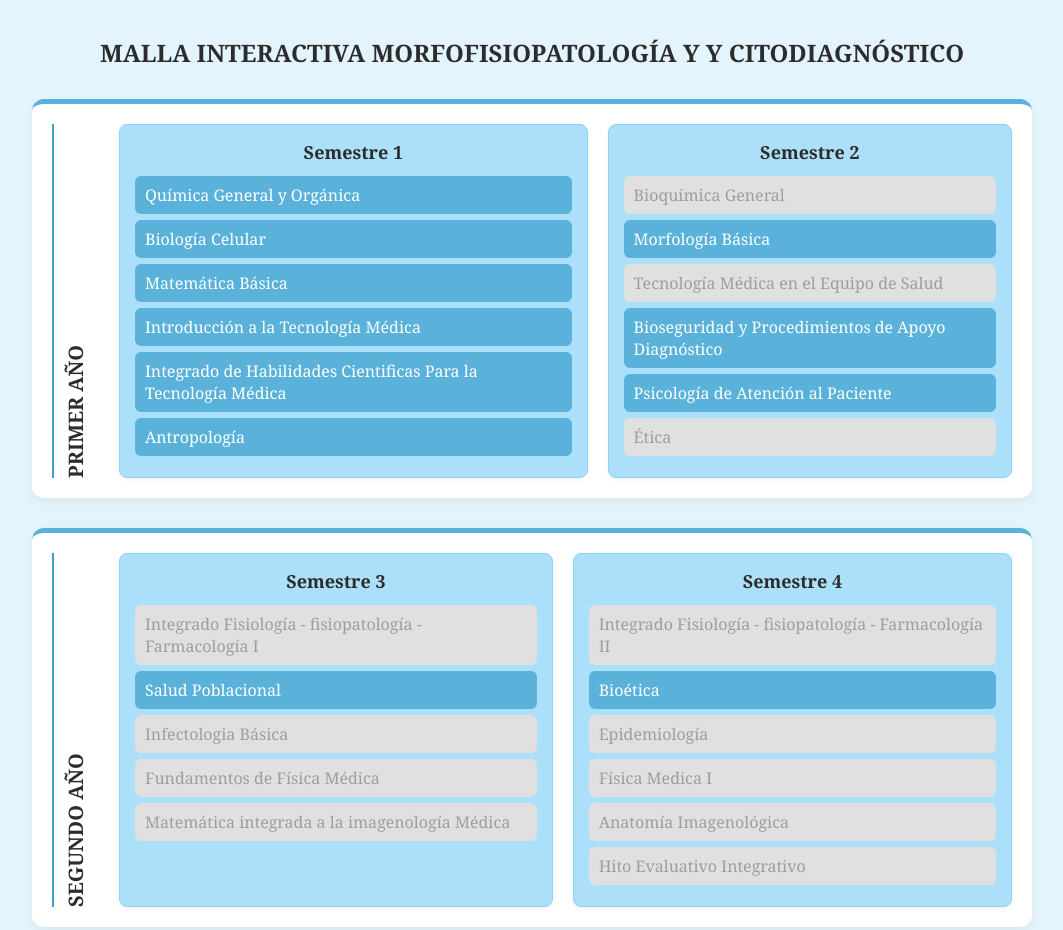
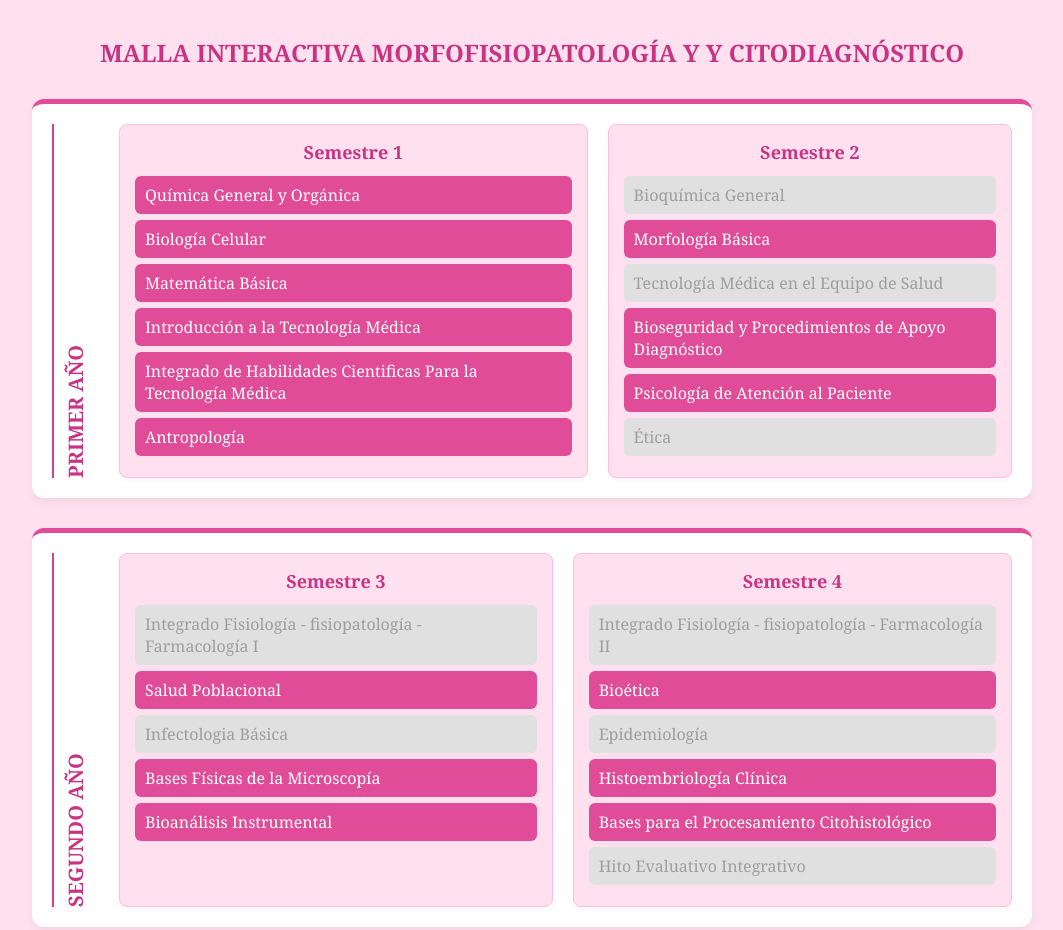
Before and after one commit to Cetem2025/MALLA-NUEVA-MORFOFISIOPATOLOGIA-Y-CITODIAGNOSTICO, a plain HTML site: page index.html in a window 1280 px wide. Shown: the top 930 px of the page, without its empty margins (108-1171 px from the left). Drawn offline with Linux system fonts and the light colour scheme.

Commit message:
Update index.html

```diff
--- a/index.html
+++ b/index.html
@@ -7,7 +7,7 @@
   <style>
     body {
   font-family: 'Georgia', serif;
-  background: #e4f4fd;
+  background: #ffe0ee;
   padding: 20px;
   color: #2c2c2c;
   margin: 0;
@@ -17,7 +17,7 @@
   display: block;
   margin: 40px auto 20px auto;
   padding: 10px 20px;
-  background-color: #409dc4;
+  background-color: #c93384;
   color: white;
   border: none;
   border-radius: 8px;
@@ -26,14 +26,14 @@
   transition: background-color 0.3s ease;
 }
 .reset-btn:hover {
-  background-color: #2a7ca3;
+  background-color: #a6286a;
 }
 
 h1 {
   text-align: center;
   font-size: 24px;
   margin-bottom: 30px;
-  color: #2c2c2c;
+  color: #c93384;
   padding: 0 10px;
   text-transform: uppercase;
 }
@@ -52,7 +52,7 @@ h1 {
   gap: 20px;
   padding: 20px;
   border-radius: 12px;
-  border-top: 5px solid #5ab2da;
+  border-top: 5px solid #e14c99;
   background-color: #ffffff;
   box-shadow: 0 4px 10px rgba(0, 0, 0, 0.05);
   justify-content: center;
@@ -64,10 +64,10 @@ h1 {
   font-size: 20px;
   font-weight: bold;
   margin-right: 10px;
-  border-right: 2px solid #409dc4;
+  border-right: 2px solid #d5408e;
   padding-right: 8px;
   text-transform: uppercase;
-  color: #2c2c2c;
+  color: #c93384;
 }
 
 .semester-container {
@@ -79,8 +79,8 @@ h1 {
 .semester {
   min-width: 200px;
   padding: 15px;
-  background: #abdffa;
-  border: 1px solid #8bd3f8;
+  background: #ffe0ee;
+  border: 1px solid #ffc0dd;
   border-radius: 8px;
   box-shadow: 0 2px 6px rgba(0, 0, 0, 0.04);
 }
@@ -90,7 +90,7 @@ h1 {
   font-weight: bold;
   margin-bottom: 12px;
   text-align: center;
-  color: #2c2c2c;
+  color: #c93384;
 }
 
 .course {
@@ -98,7 +98,7 @@ h1 {
   margin: 6px 0;
   border-radius: 6px;
   cursor: pointer;
-  background-color: #5ab2da;
+  background-color: #e14c99;
   color: #ffffff;
   transition: background-color 0.3s ease;
 }
@@ -134,7 +134,7 @@ h1 {
     margin-right: 0;
     margin-bottom: 10px;
     border-right: none;
-    border-bottom: 2px solid #409dc4;
+    border-bottom: 2px solid #d5408e;
     padding-right: 0;
     padding-bottom: 8px;
   }
@@ -156,9 +156,9 @@ h1 {
     const Semestre = {
       "Semestre 1": ["Química General y Orgánica", "Biología Celular", "Matemática Básica", "Introducción a la Tecnología Médica", "Integrado de Habilidades Cientificas Para la Tecnología Médica", "Antropología"],
       "Semestre 2": ["Bioquímica General", "Morfología Básica", "Tecnología Médica en el Equipo de Salud", "Bioseguridad y Procedimientos de Apoyo Diagnóstico", "Psicología de Atención al Paciente", "Ética"],
-      "Semestre 3": ["Integrado Fisiología - fisiopatología - Farmacología I", "Salud Poblacional", "Infectologia Básica", "Fundamentos de Física Médica", "Matemática integrada a la imagenología Médica"],
-      "Semestre 4": ["Integrado Fisiología - fisiopatología - Farmacología II", "Bioética", "Epidemiología", "Física Medica I", "Anatomía Imagenológica", "Hito Evaluativo Integrativo"],
-      "Semestre 5": ["Bioestadística", "Física Medica II", "Anatomía Imagenológica integrada", "Informática medica Aplicada a la imagenología y Física medica", "Técnicas Radiológicas I", "Persona y Sociedad"],
+      "Semestre 3": ["Integrado Fisiología - fisiopatología - Farmacología I", "Salud Poblacional", "Infectologia Básica", "Bases Físicas de la Microscopía", "Bioanálisis Instrumental"],
+      "Semestre 4": ["Integrado Fisiología - fisiopatología - Farmacología II", "Bioética", "Epidemiología", "Histoembriología Clínica", "Bases para el Procesamiento Citohistológico", "Hito Evaluativo Integrativo"],
+      "Semestre 5": ["Bioestadística", "Procedimientos para el Análisis Citohsitológico", "Histopatología General", "Bases del Diagnóstico Citogenético", "Persona y Sociedad"],
       "Semestre 6": ["Radiobiología y Protección radiológica", "Imagenología Patológica", "Gestión de Calidad en Imagenología y Física Médica", "Técnicas Radiológicas II", "Electivo I: Formación e identidad", "Gestión en Equipos para el Alto Desempeño"],
       "Semestre 7": ["Metodología de la Investigación", "Medicina Nuclear", "Ultrasonido", "Tomografía Computada I", "Electivo II: Formación e Identidad"],
       "Semestre 8": ["Salud Digital", "Radioterapia", "Resonancia Magnética", "Tomografía Computada II", "Electivo III: Formación e Identidad", "Hito Evaluativo Interprofesional"],
```
